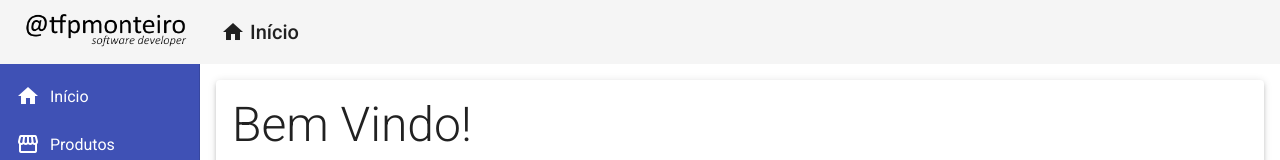
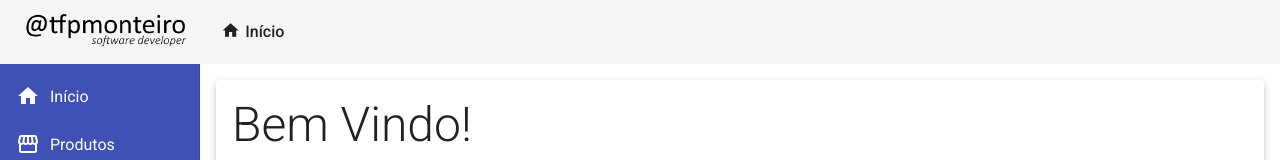
Before and after one commit to tfpmonteiro/angular9, an Angular app in the folder frontend/: page / in a window 1280 px wide. Shown: the top 160 px of the page. Built offline with nearby package versions, Linux system fonts and the light colour scheme.

Commit message:
Ajuste no CSS do header para alinhar ícones

```diff
--- a/frontend/src/app/components/template/header/header.component.css
+++ b/frontend/src/app/components/template/header/header.component.css
@@ -7,6 +7,11 @@
     display: flex;
     align-items: center;
     text-decoration: none;
+    font-size: 1rem;
+}
+
+.header a i {
+    margin-bottom: 3px;
 }
 
 .header .logo {
@@ -20,3 +25,7 @@
 .header .title-group i {
     padding-right: 5px;
 }
+
+.material-icons {
+    font-size: 1.2rem;
+}
```
